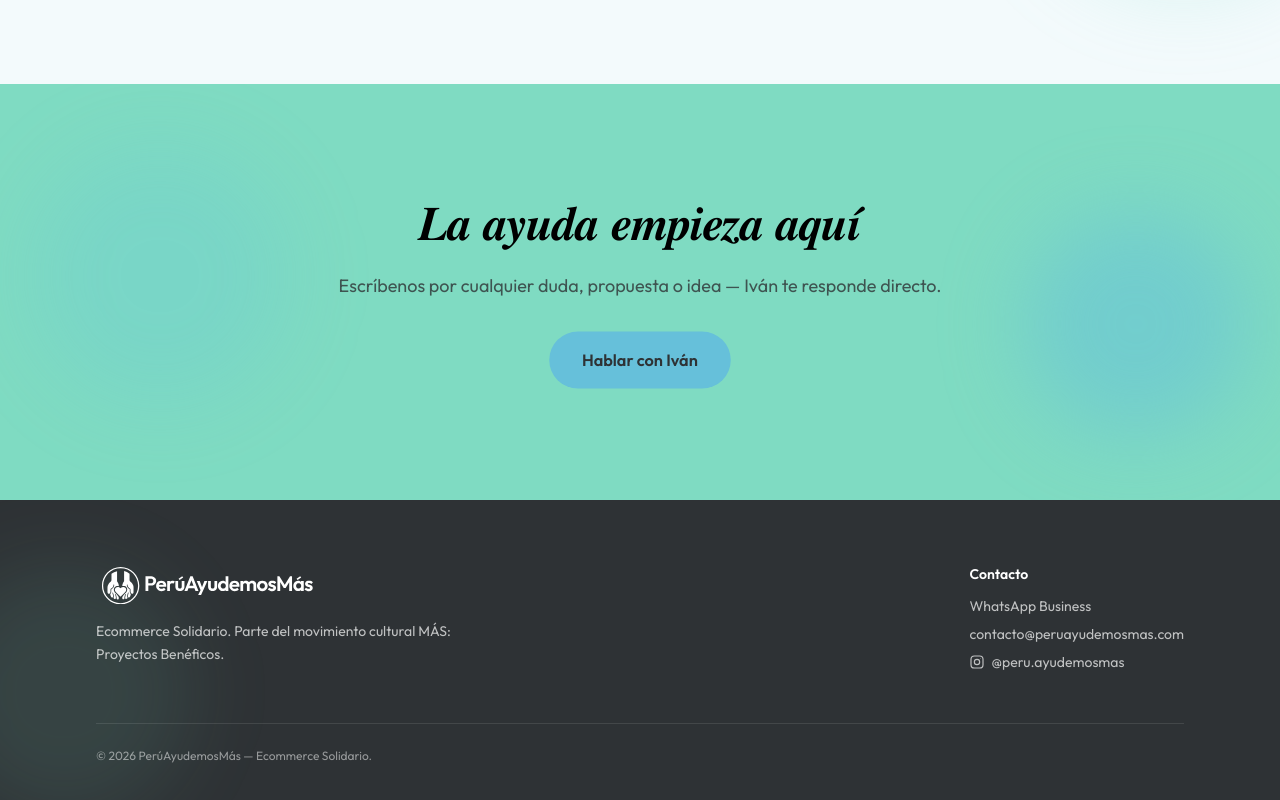
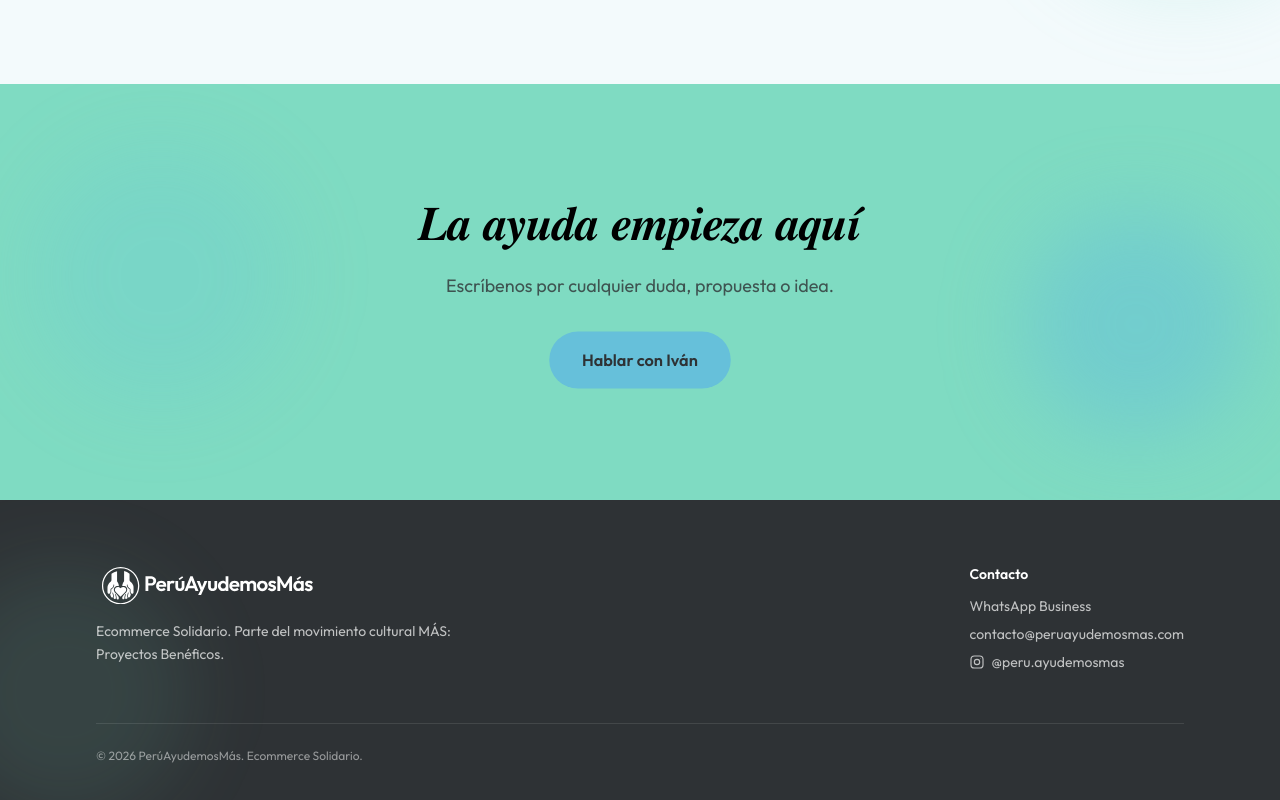
Before and after one commit to ForstDev/PAM_LP, a Next.js app: page / in a window 1280 px wide. Shown: the part 4047-4847 px from the top of the page. Built offline with nearby package versions, Linux system fonts and the light colour scheme.

Commit message:
cambios rapidos

```diff
--- a/src/components/Footer.tsx
+++ b/src/components/Footer.tsx
@@ -79,7 +79,7 @@ export function Footer() {
         </div>
 
         <div className="mt-12 flex flex-col gap-2 border-t border-white/10 pt-6 text-xs text-white/50">
-          <p>© {new Date().getFullYear()} {site.name} — Ecommerce Solidario.</p>
+          <p>© {new Date().getFullYear()} {site.name}. Ecommerce Solidario.</p>
           {/* TODO: texto de política de privacidad/acuerdos legales — pendiente
               de que el cliente confirme el contenido real antes de publicarlo. */}
         </div>
--- a/src/components/sections/FinalCta.tsx
+++ b/src/components/sections/FinalCta.tsx
@@ -16,8 +16,7 @@ export function FinalCta() {
           La ayuda empieza aquí
         </h2>
         <p className="mt-4 text-lg text-foreground/80">
-          Escríbenos por cualquier duda, propuesta o idea — Iván te responde
-          directo.
+          Escríbenos por cualquier duda, propuesta o idea.
         </p>
         <motion.a
           href={waLink("Hola, me gustaría conversar con Iván sobre PerúAyudemosMás.")}
```
